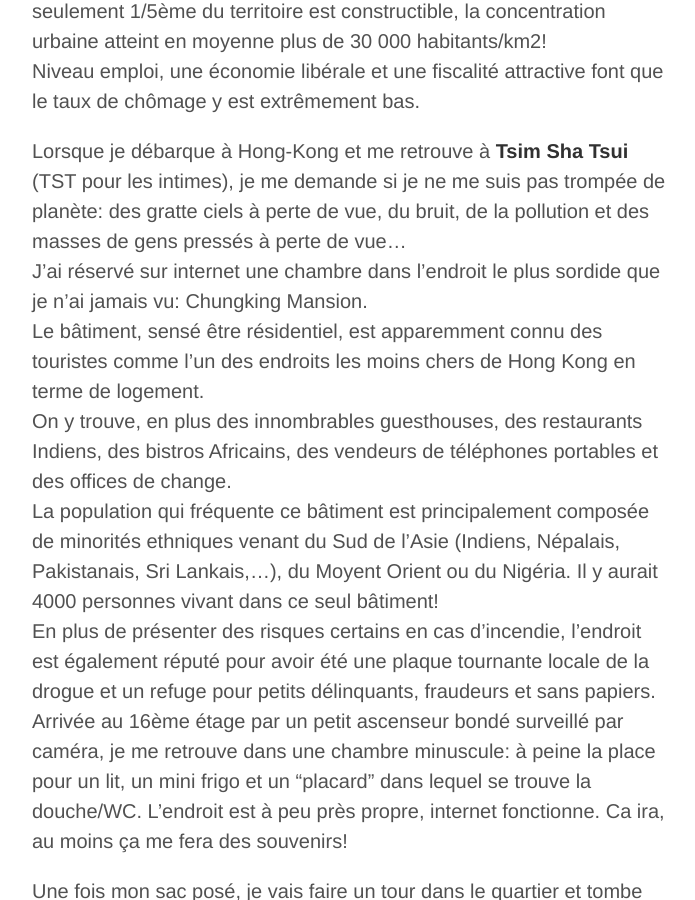
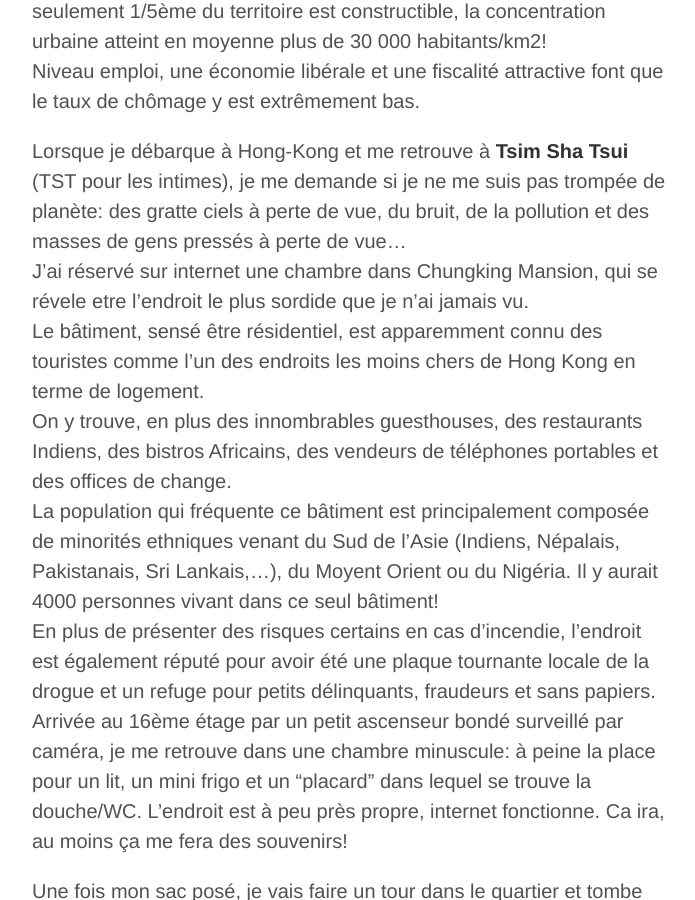
Before and after one commit to crossingborders/crossingborders.github.io, a Jekyll site: the page built from _posts/2014-07-25-Hong-Kong-autre-monde.md, in a window 1280 px wide and 900 px high, scrolled down 1542 px. Shown: the whole window, without its empty margins (288-983 px from the left). Built offline with Jekyll 4.4.1, drawn with Linux system fonts in a browser that asks for light colours; Markdown is read by kramdown in place of the engine named in the settings.

Commit message:
Update 2014-07-25-Hong-Kong-autre-monde.md

```diff
--- a/_posts/2014-07-25-Hong-Kong-autre-monde.md
+++ b/_posts/2014-07-25-Hong-Kong-autre-monde.md
@@ -24,7 +24,7 @@ En terme de population, Hong-Kong est l'un des territoires les plus peuplés au
 Niveau emploi, une économie libérale et une fiscalité attractive font que le taux de chômage y est extrêmement bas.
 
 Lorsque je débarque à Hong-Kong et me retrouve à **Tsim Sha Tsui** (TST pour les intimes), je me demande si je ne me suis pas trompée de planète: des gratte ciels à perte de vue, du bruit, de la pollution et des masses de gens pressés à perte de vue...
-J'ai réservé sur internet une chambre dans l'endroit le plus sordide que je n'ai jamais vu: Chungking Mansion.
+J'ai réservé sur internet une chambre dans Chungking Mansion, qui se révele etre l'endroit le plus sordide que je n'ai jamais vu.
 Le bâtiment, sensé être résidentiel, est apparemment connu des touristes comme l'un des endroits les moins chers de Hong Kong en terme de logement.
 On y trouve, en plus des innombrables guesthouses, des restaurants Indiens, des bistros Africains, des vendeurs de téléphones portables et des offices de change.
 La population qui fréquente ce bâtiment est principalement composée de minorités ethniques venant du Sud de l'Asie (Indiens, Népalais, Pakistanais, Sri Lankais,...), du Moyent Orient ou du Nigéria. Il y aurait 4000 personnes vivant dans ce seul bâtiment!
```
